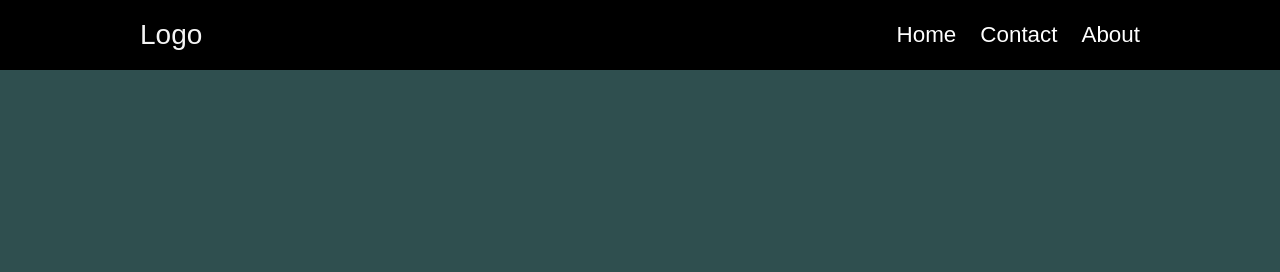
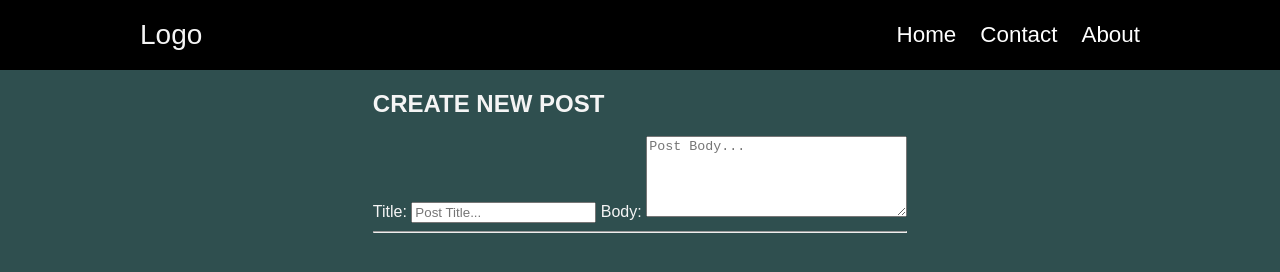
Before and after one commit to jv-pv/Blog-Space, a website: page index.html in a window 1280 px wide. Drawn offline with Linux system fonts and the light colour scheme; no server answers.

Commit message:
Added form

```diff
--- a/index.html
+++ b/index.html
@@ -22,6 +22,16 @@
         </div>
     </header>
     <main>
+        <div class="form-container">
+            <h2>CREATE NEW POST</h2>
+            <form action="" method="post">
+                <label for="post-title">Title:</label>
+                <input type="text" class="post-title" id="post-title" placeholder="Post Title...">
+                <label for="post-body">Body:</label>
+                <textarea name="post-body" class="post-body" id="post-body" cols="30" rows="5" placeholder="Post Body..."></textarea>
+            </form>
+        </div>
+        <hr>
     </main>
     <script src="index.js"></script>
 </body>
```
